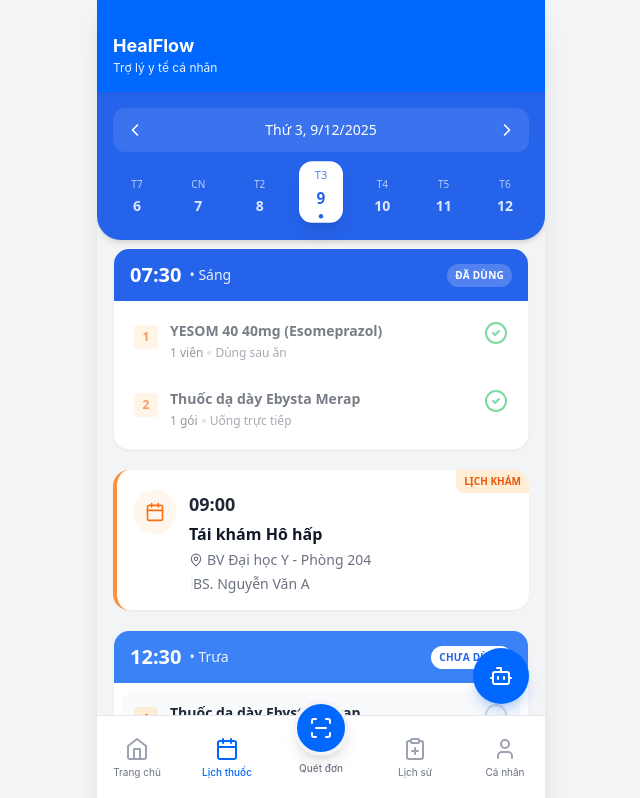
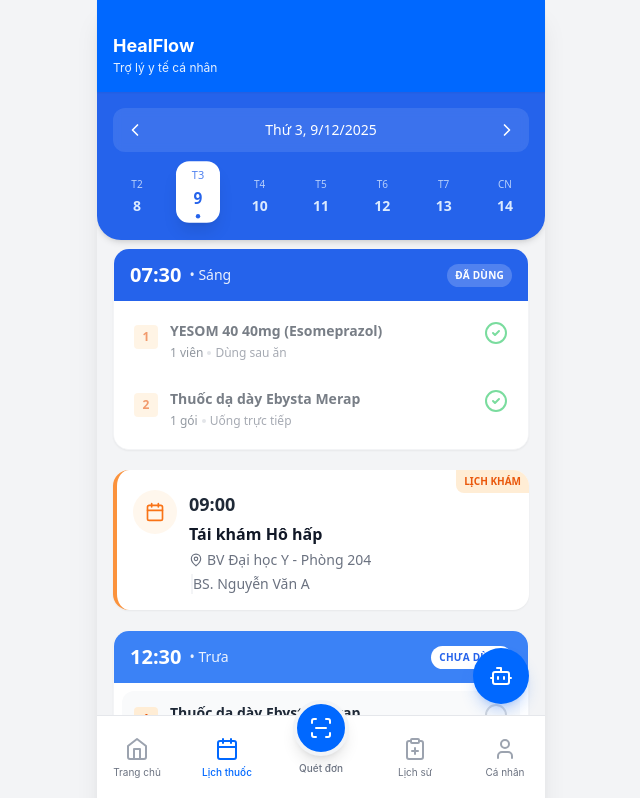
Before and after one commit to Cheesenoice/Health-buddy-test-vercel, a React (Vite) app: page /calendar in a window 1280 px wide. Shown: the top 798 px of the page, without its empty margins (319-959 px from the left). Built offline with nearby package versions, Linux system fonts and the light colour scheme; no server answers.

Commit message:
UI calendar update

```diff
--- a/src/pages/CalendarPage.jsx
+++ b/src/pages/CalendarPage.jsx
@@ -15,13 +15,19 @@ const CalendarPage = () => {
   const [selectedDate, setSelectedDate] = useState(new Date());
   const [weekDays, setWeekDays] = useState([]);
 
-  // Generate 7 days centered on selected date
+  // Generate 7 days for the week (Monday -> Sunday) that contains selectedDate
   useEffect(() => {
     const days = [];
-    // Create a 7-day window centered on selectedDate
-    for (let i = -3; i <= 3; i++) {
-      const d = new Date(selectedDate);
-      d.setDate(selectedDate.getDate() + i);
+    const selected = new Date(selectedDate);
+    const day = selected.getDay(); // 0 (Sun) ... 6 (Sat)
+    // compute offset to Monday: if Sunday (0) go back 6 days, else 1 - day
+    const offsetToMonday = day === 0 ? -6 : 1 - day;
+    const monday = new Date(selected);
+    monday.setDate(selected.getDate() + offsetToMonday);
+
+    for (let i = 0; i < 7; i++) {
+      const d = new Date(monday);
+      d.setDate(monday.getDate() + i);
       days.push(d);
     }
     setWeekDays(days);
@@ -123,7 +129,7 @@ const CalendarPage = () => {
           <button
             onClick={() => {
               const d = new Date(selectedDate);
-              d.setDate(d.getDate() - 1);
+              d.setDate(d.getDate() - 7); // move one week back
               setSelectedDate(d);
             }}
             className="p-1 hover:bg-white/10 rounded-full"
@@ -136,7 +142,7 @@ const CalendarPage = () => {
           <button
             onClick={() => {
               const d = new Date(selectedDate);
-              d.setDate(d.getDate() + 1);
+              d.setDate(d.getDate() + 7); // move one week forward
               setSelectedDate(d);
             }}
             className="p-1 hover:bg-white/10 rounded-full"
```
